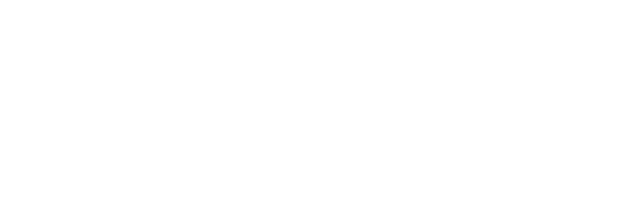
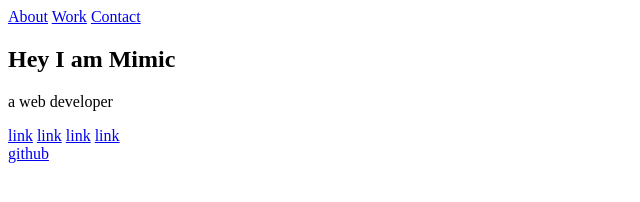
Before and after one commit to AminaBuhari/Jephthah, a plain HTML site: page index.html in a window 1280 px wide. Shown: the whole page, without its empty margins (0-640 px from the left). Drawn offline with Linux system fonts and the light colour scheme.

Commit message:
added stuff

```diff
--- a/index.html
+++ b/index.html
@@ -7,13 +7,27 @@
     <title>Document</title>
   </head>
   <body>
-    <main id="main-doc">
-      <section class="main-section"></section>
-      <section class="main-section"></section>
-      <section class="main-section"></section>
-      <section class="main-section"></section>
-      <section class="main-section"></section>
-    </main>
+    <nav id="navbar">
+      <a href="https://cdpn.io/freeCodeCamp/fullpage/zNBOYG#welcome-section">About</a>
+      <a href="https://cdpn.io/freeCodeCamp/fullpage/zNBOYG#projects">Work</a>
+      <a href="https://cdpn.io/freeCodeCamp/fullpage/zNBOYG#contact">Contact</a>
+    </nav>
+  <section id="welcome-section">
+    <h1>Hey I am Mimic</h1>
+  </section>
+  <section id="contact">
+
+  </section>
+  <section id="projects">
+    <p class="project-tile">a web developer</p>
+    <a href="#">link</a>
+    <a href="#">link</a>
+    <a href="#">link</a>
+    <a href="#">link</a>
+  </section>
+  <footer>
+    <a id="profile-link" target="_blank" href="https://github.com/jephthah-snr">github</a>
+  </footer>
   </body>
   <script src="https://cdn.freecodecamp.org/testable-projects-fcc/v1/bundle.js"></script>
   <script src="js/index.js"></script>
```
